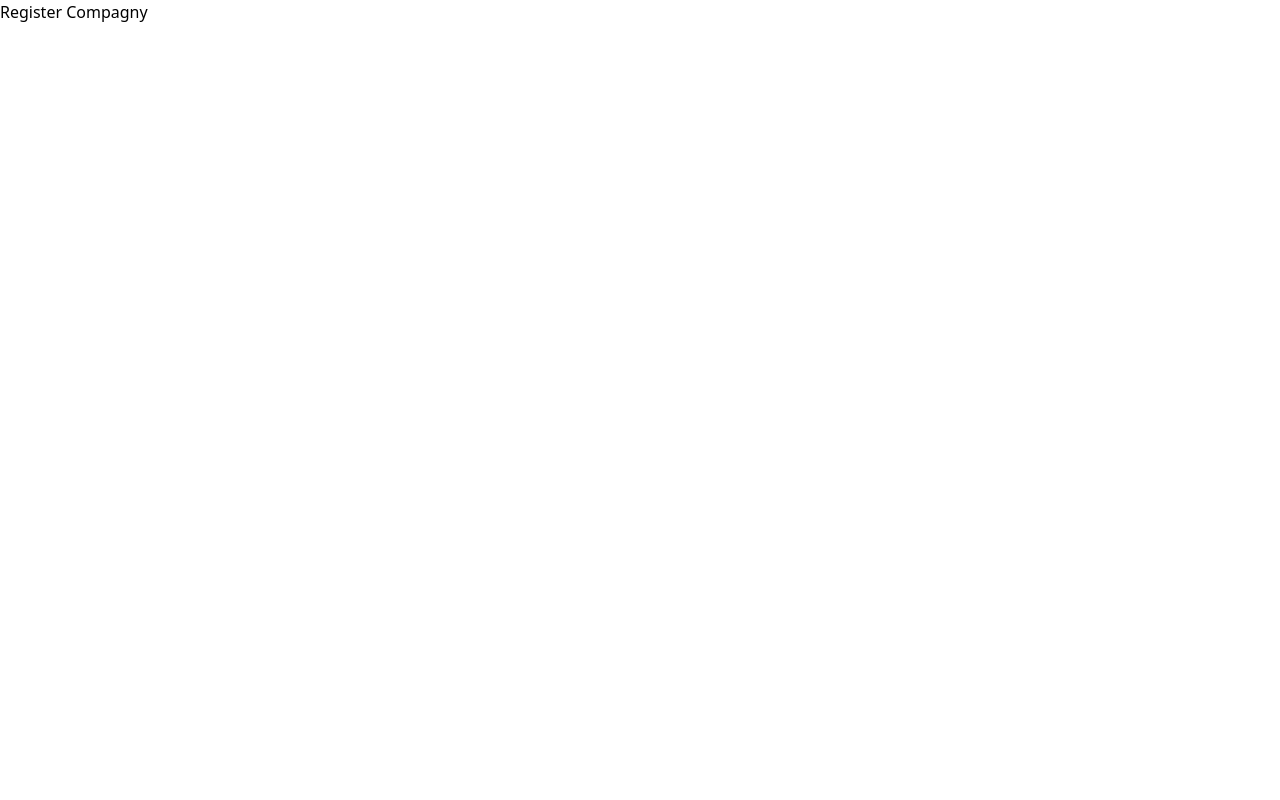
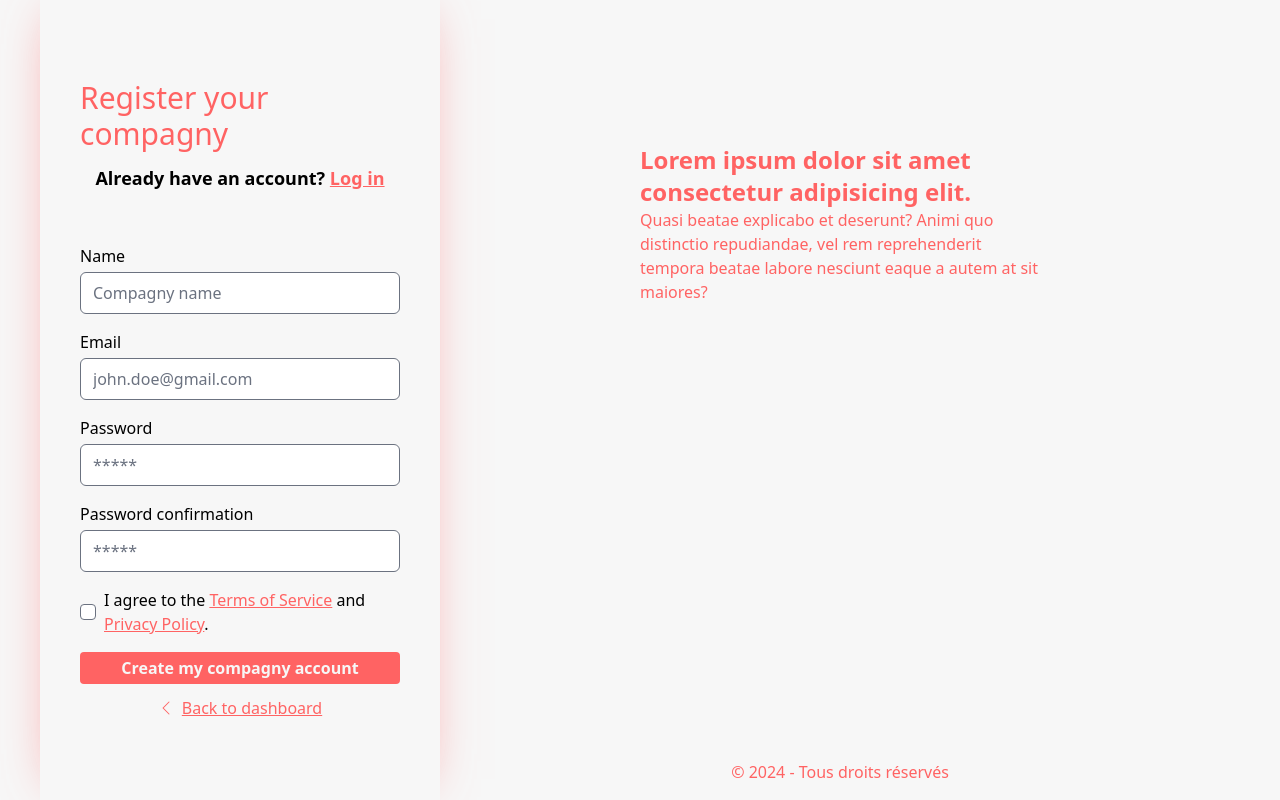
Before and after one commit to eliooooooo/Vue-Dashboard, a Vue app: page /register-company in a window 1280 px wide. Built offline with nearby package versions, Linux system fonts and the light colour scheme.

Commit message:
Feat: register compagny page

```diff
--- a/src/components/CompanyRegister.vue
+++ b/src/components/CompanyRegister.vue
@@ -2,7 +2,52 @@
 </script>
 
 <template>
-    <div>
-        Register Compagny
+    <div class="bg-light">
+        <div class="container flex flex-col-reverse md:flex-row-reverse min-h-screen">
+            <div class="flex-grow md:h-screen w-full md:w-1/2 lg:w-2/3 flex flex-col justify-between text-primary">
+                <div class="md:w-1/2 mx-auto mt-10 md:mt-36">
+                    <h2>Lorem ipsum dolor sit amet consectetur adipisicing elit.</h2>
+                    <p>Quasi beatae explicabo et deserunt? Animi quo distinctio repudiandae, vel rem reprehenderit tempora beatae labore nesciunt eaque a autem at sit maiores?</p>
+                </div>
+                <footer id="footer" class="p-4">
+                    <p class="text-center">&copy; 2024 - Tous droits réservés</p>
+                </footer>
+            </div>
+            <div class="flex flex-col items-center pt-10 md:pt-20 gap-3 bg-light w-full md:w-1/2 lg:w-1/3 p-5 md:p-10" style="box-shadow: -1px -1px 51px -20px rgba(255,99,99,0.75);">
+                <h1 class="text-primary !font-medium">Register your compagny</h1>
+                <p class="lg:text-lg font-bold">Already have an account? <router-link :to="{name: 'login'}">Log in</router-link></p>
+                <form class="flex flex-col gap-4 mt-5 md:mt-10 w-full [&>div>input]:rounded-md">
+                    <div class="flex flex-col gap-1 w-full">
+                        <label for="name">Name</label>
+                        <input id="name" name="name" placeholder="Compagny name" required/>
+                    </div>
+                    <div class="flex flex-col gap-1 w-full">
+                        <label for="email">Email</label>
+                        <input type="email" id="email" name="email" placeholder="john.doe@gmail.com" required/>
+                    </div>
+                    <div class="flex flex-col gap-1">
+                        <label for="password">Password</label>
+                        <input type="password" id="password" name="password" placeholder="*****" required current-password/>
+                    </div>
+                    <div class="flex flex-col gap-1">
+                        <label for="confirmation">Password confirmation</label>
+                        <input type="password" id="confirmation" name="confirmation" placeholder="*****" required current-password/>
+                    </div>
+                    <div class="flex flex-row items-center gap-2">
+                        <input class="!rounded" type="checkbox" id="optin" name="optin"/>
+                        <label for="optin">I agree to the <router-link :to="{ name: 'terms' }">Terms of Service</router-link> and <router-link :to="{ name: 'privacy' }">Privacy Policy</router-link>.</label>
+                    </div>
+                    <button type="submit" class="btn primary small">Create my compagny account</button>
+                </form>
+                <nav id="nav">
+                    <router-link :to="{ name: 'dashboard'}" class="flex flex-row gap-2 items-center">
+                        <svg xmlns="http://www.w3.org/2000/svg" width="16" height="16" fill="currentColor" class="bi bi-chevron-left" viewBox="0 0 16 16">
+                            <path fill-rule="evenodd" d="M11.354 1.646a.5.5 0 0 1 0 .708L5.707 8l5.647 5.646a.5.5 0 0 1-.708.708l-6-6a.5.5 0 0 1 0-.708l6-6a.5.5 0 0 1 .708 0"/>
+                        </svg>
+                        Back to dashboard
+                    </router-link>
+                </nav>
+            </div>
+        </div>
     </div>
 </template>
--- a/src/components/Login.vue
+++ b/src/components/Login.vue
@@ -6,7 +6,9 @@
         <div class="container flex flex-col md:flex-row min-h-screen">
             <div class="flex flex-col items-center pt-10 md:pt-20 gap-3 bg-light w-full md:w-1/2 lg:w-1/3 p-5 md:p-10">
                 <h1 class="text-primary !font-medium">Log in to your account</h1>
-                <p class="lg:text-lg font-bold">Don't have an account? <router-link :to="{name: 'register'}">Sign Up</router-link></p>
+                <div class="flex flex-col items-center">
+                    <p class="lg:text-lg font-bold">Don't have an account? <router-link :to="{name: 'register'}">Sign Up</router-link></p>
+                </div>
                 <form class="flex flex-col gap-4 mt-5 md:mt-10 w-full [&>div>input]:rounded-md">
                     <div class="flex flex-col gap-1 w-full">
                         <label for="email">Email</label>
--- a/src/components/Register.vue
+++ b/src/components/Register.vue
@@ -30,6 +30,10 @@
                         <input type="password" id="password" name="password" placeholder="*****" required current-password/>
                     </div>
                     <div class="flex flex-col gap-1">
+                        <label for="confirmation">Password confirmation</label>
+                        <input type="password" id="confirmation" name="confirmation" placeholder="*****" required current-password/>
+                    </div>
+                    <div class="flex flex-col gap-1">
                         <label>Company</label>
                         <input type="text" id="company" name="company" placeholder="Company id" required/>
                         <p>Don't have company account? <router-link :to="{ name: 'register-company' }">Register your compagny</router-link></p>
```
